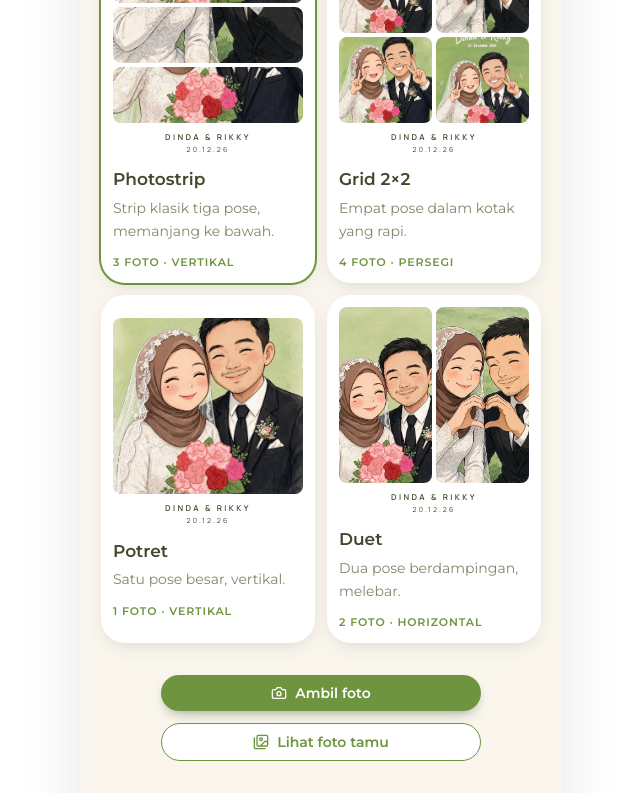
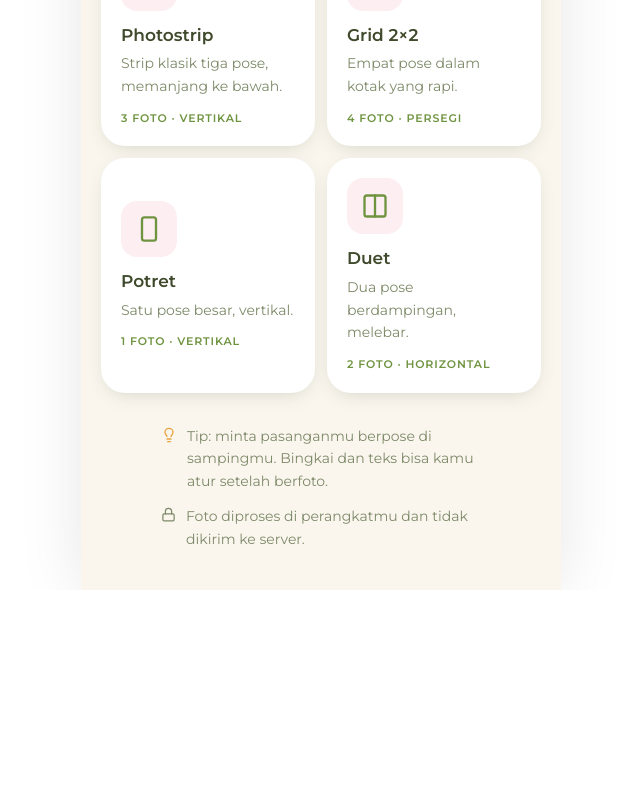
Before and after one commit to roarrraor/dinda-rikky, a Next.js app: page /photobooth in a window 1280 px wide. Shown: the part 300-1093 px from the top of the page, without its empty margins (319-959 px from the left). After the commit the page ends 890 px from the top, so only its background shows below. Built offline with nearby package versions, Linux system fonts and the light colour scheme.

Commit message:
Revert "Photobooth step 1: kartu layout jadi preview foto hasil jadi + pilih lalu Ambil foto"

```diff
--- a/components/wedding/photobooth.tsx
+++ b/components/wedding/photobooth.tsx
@@ -1,7 +1,6 @@
 "use client";
 
 import Link from "next/link";
-import NextImage from "next/image";
 import { useCallback, useEffect, useRef, useState } from "react";
 import { createPortal } from "react-dom";
 import {
@@ -9,13 +8,15 @@ import {
   Camera,
   Check,
   ChevronLeft,
+  Columns2,
   Download,
   ImagePlus,
-  Images,
   LayoutGrid,
   Lightbulb,
   Lock,
+  RectangleVertical,
   RotateCcw,
+  Rows3,
   Share2,
   SwitchCamera,
   Trash2,
@@ -51,7 +52,6 @@ import {
   type ShapeId,
 } from "@/lib/wedding/photobooth";
 import { PtButton } from "./primitives";
-import { ASSETS } from "@/lib/wedding/data";
 import { DISCOVERED_FRAMES } from "@/lib/wedding/photobooth-assets.generated";
 
 /** Semua frame gambar: hardcode + yang ketemu otomatis dari folder
@@ -577,12 +577,12 @@ const PB_KICKER = "font-montserrat text-[12px] font-semibold uppercase tracking-
 const PB_TITLE = "font-playfair text-[32px] font-bold leading-tight text-(--theme-text)";
 /** Latar krem desain baru (bukan putih). */
 const PB_CREAM = "bg-[#FAF6EE]";
-/** Foto contoh per layout buat pratinjau langkah 1 (ilustrasi pose). */
-const SAMPLE_PHOTOS: Record<string, readonly { src: string }[]> = {
-  strip: [ASSETS.poses[0], ASSETS.poses[1], ASSETS.poses[2]],
-  grid: [ASSETS.poses[0], ASSETS.poses[1], ASSETS.poses[2], ASSETS.poses[3]],
-  portrait: [ASSETS.poses[0]],
-  duet: [ASSETS.poses[0], ASSETS.poses[1]],
+/** Ikon tata letak per id (dipakai kartu langkah 1). */
+const LAYOUT_ICONS: Record<PhotoboothLayout["id"], typeof Rows3> = {
+  strip: Rows3,
+  grid: LayoutGrid,
+  portrait: RectangleVertical,
+  duet: Columns2,
 };
 
 export function PhotoboothStudio({ caption }: { caption: PhotoboothCaption }) {
@@ -594,7 +594,6 @@ export function PhotoboothStudio({ caption }: { caption: PhotoboothCaption }) {
   const [shapeId, setShapeId] = useState<ShapeId>(DEFAULT_SHAPE_ID);
   const [filterId, setFilterId] = useState(DEFAULT_FILTER_ID);
   const [shots, setShots] = useState<(string | null)[]>([null, null, null]);
-  const [showWall, setShowWall] = useState(false);
   const [tab, setTab] = useState<Tab>("frame");
   const [concept, setConcept] = useState<"Semua" | FrameConcept>("Semua");
   const [notice, setNotice] = useState<string | null>(null);
@@ -657,15 +656,10 @@ export function PhotoboothStudio({ caption }: { caption: PhotoboothCaption }) {
     [],
   );
 
-  /** Pilih tata letak di langkah 1 (baru menandai, belum jalan ke kamera). */
   const pickLayout = (l: PhotoboothLayout) => {
     setLayout(l);
     setShots(Array.from({ length: l.shots }, () => null));
     setTarget(0);
-  };
-
-  /** Tombol "Ambil foto": lanjut ke akses kamera dengan layout terpilih. */
-  const startPhotos = () => {
     setStep("access");
   };
 
@@ -941,42 +935,23 @@ export function PhotoboothStudio({ caption }: { caption: PhotoboothCaption }) {
           <h1 className={`mt-1 ${PB_TITLE}`}>Abadikan momen ini</h1>
           <p className={`mx-auto mt-2 max-w-80 ${PB_BODY}`}>{T.step1Desc}</p>
 
-          {/* pratinjau tiap layout sebagai strip hasil jadi (contoh foto) */}
           <div className="mt-8 grid grid-cols-2 gap-3 text-left">
             {LAYOUTS.map((l) => {
-              const selected = l.id === layout.id;
-              const photos = SAMPLE_PHOTOS[l.id] ?? [];
-              const twoCol = l.id === "grid" || l.id === "duet";
+              const Icon = LAYOUT_ICONS[l.id];
               return (
                 <button
                   key={l.id}
                   type="button"
                   onClick={() => pickLayout(l)}
-                  aria-pressed={selected}
-                  className={`relative rounded-3xl bg-white p-3 text-left shadow-[0_6px_20px_-8px_rgba(63,74,44,0.25)] transition-transform active:scale-[0.98] cursor-pointer ${
-                    selected ? "ring-2 ring-(--theme-primary)" : ""
-                  }`}
+                  className="relative rounded-3xl bg-white p-5 text-left shadow-[0_6px_20px_-8px_rgba(63,74,44,0.25)] transition-transform active:scale-[0.98] cursor-pointer"
                 >
                   {l.badge && (
-                    <span className="absolute -top-3 left-1/2 z-10 -translate-x-1/2 rounded-full bg-[#E8A33D] px-2.5 py-0.5 font-montserrat font-semibold text-[10px] uppercase tracking-[0.08em] whitespace-nowrap text-white">
+                    <span className="absolute -top-3 left-1/2 -translate-x-1/2 rounded-full bg-[#E8A33D] px-2.5 py-0.5 font-montserrat font-semibold text-[10px] uppercase tracking-[0.08em] whitespace-nowrap text-white">
                       Populer
                     </span>
                   )}
-                  {selected && (
-                    <span className="absolute -top-2.5 -right-2.5 z-10 grid size-7 place-items-center rounded-full bg-(--theme-primary) text-white shadow-[0_2px_8px_rgba(63,74,44,0.35)]">
-                      <Check size={15} />
-                    </span>
-                  )}
-                  <span className={`flex h-44 gap-1 ${twoCol ? "grid grid-cols-2" : "flex-col"}`}>
-                    {photos.map((p) => (
-                      <span key={p.src} className="relative min-h-0 flex-1 overflow-hidden rounded-lg">
-                        <NextImage src={p.src} alt="" fill sizes="200px" className="object-cover object-bottom" />
-                      </span>
-                    ))}
-                  </span>
-                  <span className="mt-2 block text-center font-sans text-(--theme-text)">
-                    <span className="block text-[8px] font-semibold tracking-[0.3em] uppercase">Dinda &amp; Rikky</span>
-                    <span className="mt-0.5 block text-[7px] tracking-[0.3em]">20.12.26</span>
+                  <span className="grid size-14 place-items-center rounded-2xl bg-(--theme-surface) text-(--theme-primary)">
+                    <Icon size={28} />
                   </span>
                   <span className="mt-3 block font-montserrat text-[17px] font-semibold text-(--theme-text)">{l.name}</span>
                   <span className="mt-1 block font-montserrat text-[14px] leading-relaxed text-(--theme-muted)">{l.desc}</span>
@@ -986,17 +961,6 @@ export function PhotoboothStudio({ caption }: { caption: PhotoboothCaption }) {
                 </button>
               );
             })}
-          </div>
-
-          <div className="mx-auto mt-8 flex w-full max-w-80 flex-col gap-3">
-            <PtButton friendly className="w-full" onClick={startPhotos}>
-              <Camera size={16} />
-              {T.step2}
-            </PtButton>
-            <PtButton friendly outline className="w-full" onClick={() => setShowWall(true)}>
-              <Images size={16} />
-              {T.viewGuestPhotos}
-            </PtButton>
           </div>
 
           <div className="mx-auto mt-8 max-w-80 space-y-3 text-left">
@@ -1559,9 +1523,6 @@ export function PhotoboothStudio({ caption }: { caption: PhotoboothCaption }) {
           </div>
         </main>
       )}
-
-      {/* galeri strip tersimpan di perangkat ini (tombol "Lihat foto tamu") */}
-      {showWall && <PhotoboothWall onClose={() => setShowWall(false)} />}
     </div>
   );
 }
--- a/lib/wedding/photobooth.ts
+++ b/lib/wedding/photobooth.ts
@@ -288,8 +288,6 @@ export const PHOTOBOOTH_COPY = {
     "Bagikan tidak didukung di browser ini — strip sudah diunduh, teks caption sudah disalin, tinggal tempel.",
   privacy: "Foto diproses di perangkatmu dan tidak dikirim ke server.",
   privacyShort: "Foto diproses di perangkatmu",
-  /** tombol langkah 1: buka galeri strip tersimpan di perangkat ini */
-  viewGuestPhotos: "Lihat foto tamu",
   auto: "Otomatis",
   autoOn: "Mode otomatis aktif — semua pose diambil berurutan.",
   grid: "Garis bantu",
```
